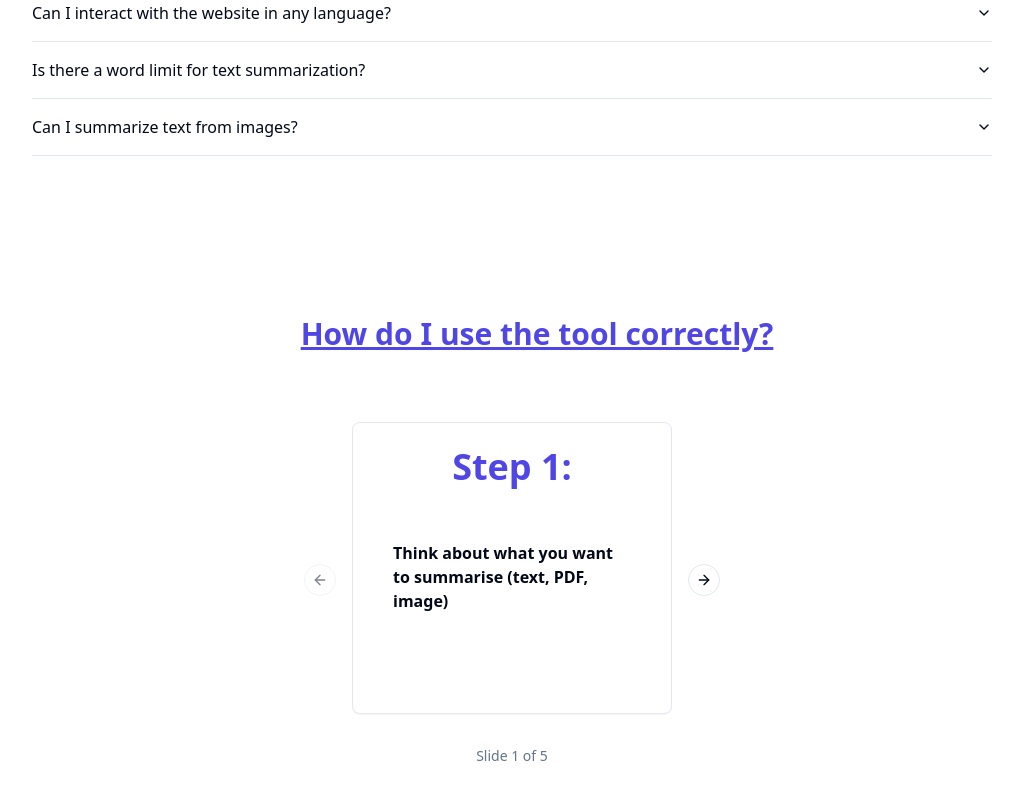
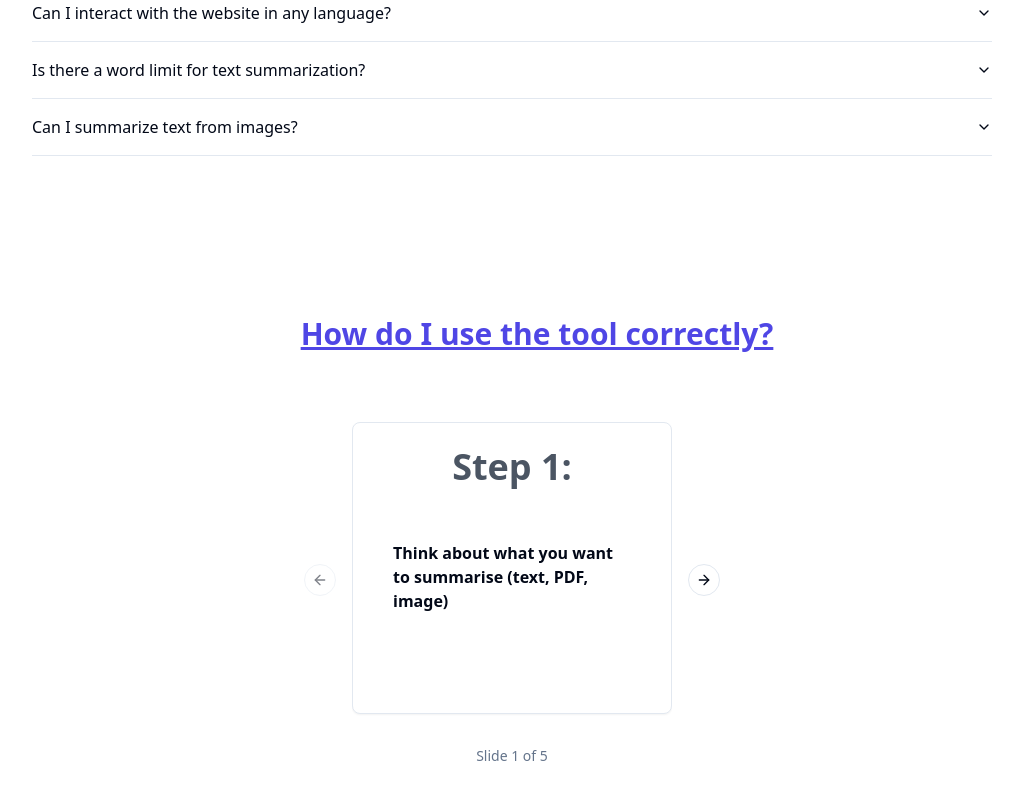
Before and after one commit to m-kuehnle/ai-tool, a React (Vite) app: page / in a window 1280 px wide. Shown: the part 1409-2209 px from the top of the page, without its empty margins (128-1147 px from the left). Built offline with nearby package versions, Linux system fonts and the light colour scheme; no server answers.

Commit message:
new text color of the how do i use cards

```diff
--- a/src/App.tsx
+++ b/src/App.tsx
@@ -7,7 +7,6 @@ import Header from "./sections/header";
 import TextInput from "./sections/textInput";
 import PdfInput from "./sections/pdfInput";
 import ImageInput from "./sections/imageInput";
-import Background from "./sections/background";
 import FAQ from "./sections/FAQ";
 import CarouselDApiDemo from "./sections/howToUse"
 
--- a/src/sections/howToUse.tsx
+++ b/src/sections/howToUse.tsx
@@ -53,7 +53,7 @@ export function CarouselDApiDemo() {
               <Card className="hover:shadow-lg">
                 <CardContent className="flex aspect-square items-center justify-center p-6">
                   {/* Hier wird die Klasse auf das span-Element angewendet */}
-                  <span className={`text-indigo-600 text-4xl font-bold mt-[-230px]`}>{content}</span>
+                  <span className={`text-gray-600 text-4xl font-bold mt-[-230px]`}>{content}</span>
                 </CardContent>
                 {/* Unterschiedlicher Text für jede Karte */}
                 <div className="px-10">
```
